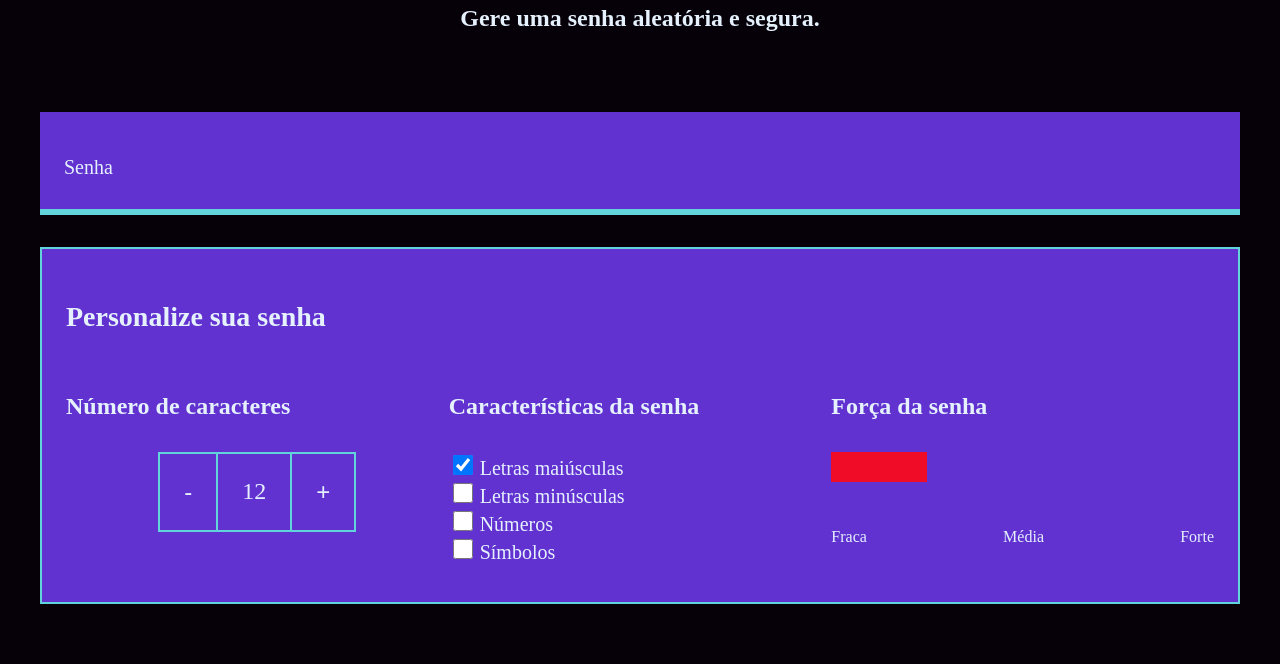
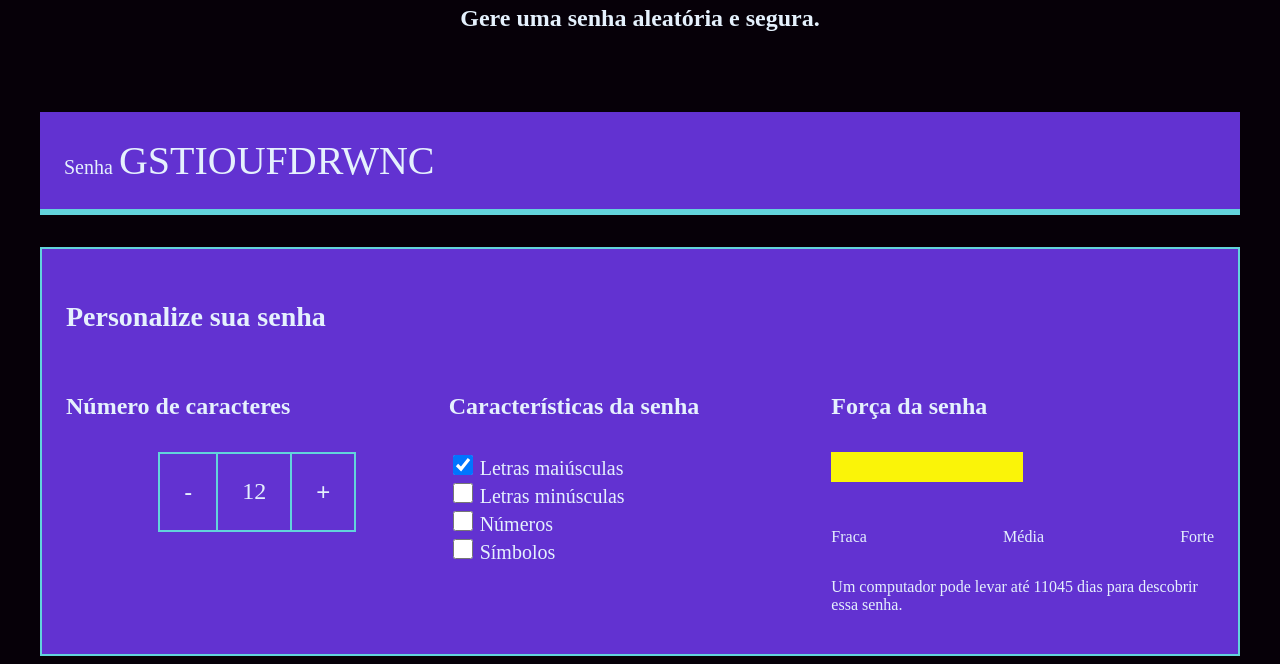
Before and after one commit to niksouza/senha-segura, a plain HTML site: page index.html in a window 1280 px wide. Shown: the part 207-871 px from the top of the page. Before the commit the page ends 819 px from the top, so only its background shows below. Drawn offline with Linux system fonts and the light colour scheme.

Commit message:
Add files via upload

```diff
--- a/main.js
+++ b/main.js
@@ -1,26 +1,28 @@
-const numeroSenha = document.querySelector('.parametro-senha_texto');
+const numeroSenha = document.querySelector('.parametro-senha__texto');
 let tamanhoSenha = 12;
 numeroSenha.textContent = tamanhoSenha;
+
 const letrasMaiusculas = 'ABCDEFGHIJKLMNOPQRSTUVWXYZ';
 const letrasMinusculas = 'abcdefghijklmnopqrstuvwxyz';
 const numeros = '0123456789';
-const simbolos = '!@#*?';
+const simbolos = '!@%*?';
+
 const botoes = document.querySelectorAll('.parametro-senha__botao');
 const campoSenha = document.querySelector('#campo-senha');
-const checkbox = document.querySelectorAll('checkbox');
-const forcaSenha = document.querySelector('forca');
-
+const checkbox = document.querySelectorAll('.checkbox');
+const forcaSenha = document.querySelector('.forca');
 
 botoes[0].onclick = diminuiTamanho;
 botoes[1].onclick = aumentaTamanho;
 
 function diminuiTamanho(){
-    if(tamanhoSenha >1){
+    if(tamanhoSenha > 1){
         tamanhoSenha--;
     }
     numeroSenha.textContent = tamanhoSenha;
     geraSenha();
 }
+
 function aumentaTamanho(){
     if(tamanhoSenha < 20){
         tamanhoSenha++;
@@ -28,3 +30,41 @@ function aumentaTamanho(){
     numeroSenha.textContent = tamanhoSenha;
     geraSenha();
 }
+
+function geraSenha() {
+    let alfabeto = '';
+    if (checkbox[0].checked) alfabeto += letrasMaiusculas;
+    if (checkbox[1].checked) alfabeto += letrasMinusculas;
+    if (checkbox[2].checked) alfabeto += numeros;
+    if (checkbox[3].checked) alfabeto += simbolos;
+    if (alfabeto.length === 0) {
+        campoSenha.value = '';
+        classificaSenha(1);
+        return;
+    }
+
+    let senha = '';
+    for (let i = 0; i < tamanhoSenha; i++) {
+        const numeroAleatorio = Math.floor(Math.random() * alfabeto.length);
+        senha += alfabeto[numeroAleatorio];
+    }
+
+    campoSenha.value = senha;
+    classificaSenha(alfabeto.length);
+}
+
+function classificaSenha(tamanhoAlfabeto) {
+    let entropia = tamanhoSenha * Math.log2(tamanhoAlfabeto);
+    forcaSenha.classList.remove('fraca', 'media', 'forte');
+    if (entropia > 57) {
+        forcaSenha.classList.add('forte');
+    } else if (entropia > 35 && entropia <= 57) {
+        forcaSenha.classList.add('media');
+    } else {
+        forcaSenha.classList.add('fraca');
+    }
+    const valorEntropia = document.querySelector('.entropia');
+    valorEntropia.textContent = "Um computador pode levar até " + Math.floor(2 ** entropia / (100e6 * 60 * 60 * 24)) + " dias para descobrir essa senha.";
+}
+
+geraSenha();
```
Also changed, not shown: index.html (+2 -0 lines).
